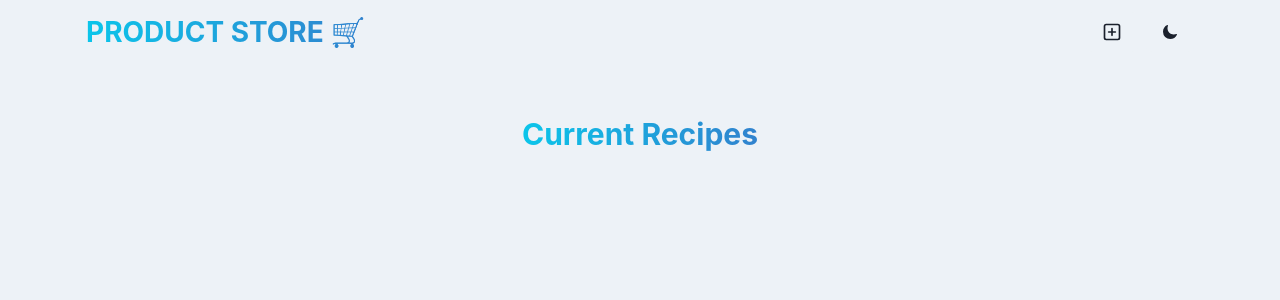
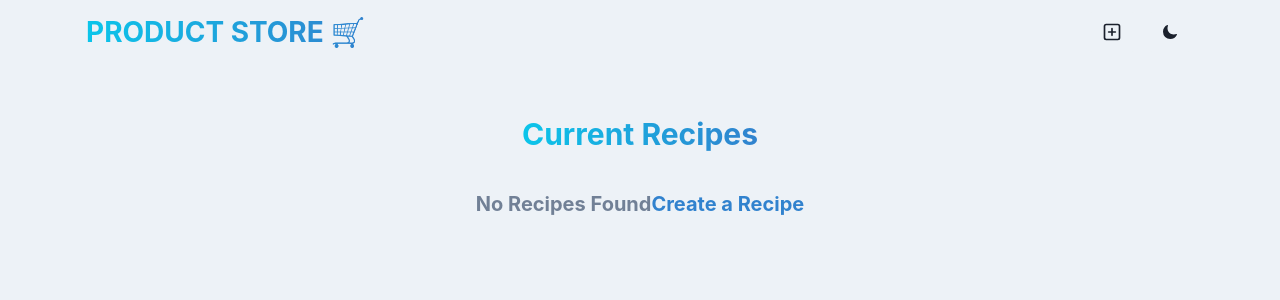
Before and after one commit to LaurenCummings/cookbook-project, a React (Vite) app in the folder frontend/: page / in a window 1280 px wide. Shown: the top 300 px of the page. Built offline with nearby package versions, Linux system fonts and the light colour scheme.

Commit message:
added no recipes found section

```diff
--- a/frontend/src/pages/HomePage.jsx
+++ b/frontend/src/pages/HomePage.jsx
@@ -1,4 +1,5 @@
 import { Container, Text, VStack } from "@chakra-ui/react";
+import { Link } from "react-router-dom";
 
 const HomePage = () => {
   return (
@@ -13,6 +14,24 @@ const HomePage = () => {
         >
           Current Recipes
         </Text>
+
+        <Text
+          fontSize="xl"
+          textAlign={"center"}
+          fontWeight="bold"
+          color="gray.500"
+        >
+          No Recipes Found
+          <Link to={"/create"}>
+            <Text
+              as="span"
+              color="blue.500"
+              _hover={{ textDecoration: "underline" }}
+            >
+              Create a Recipe
+            </Text>
+          </Link>
+        </Text>
       </VStack>
     </Container>
   );
```
